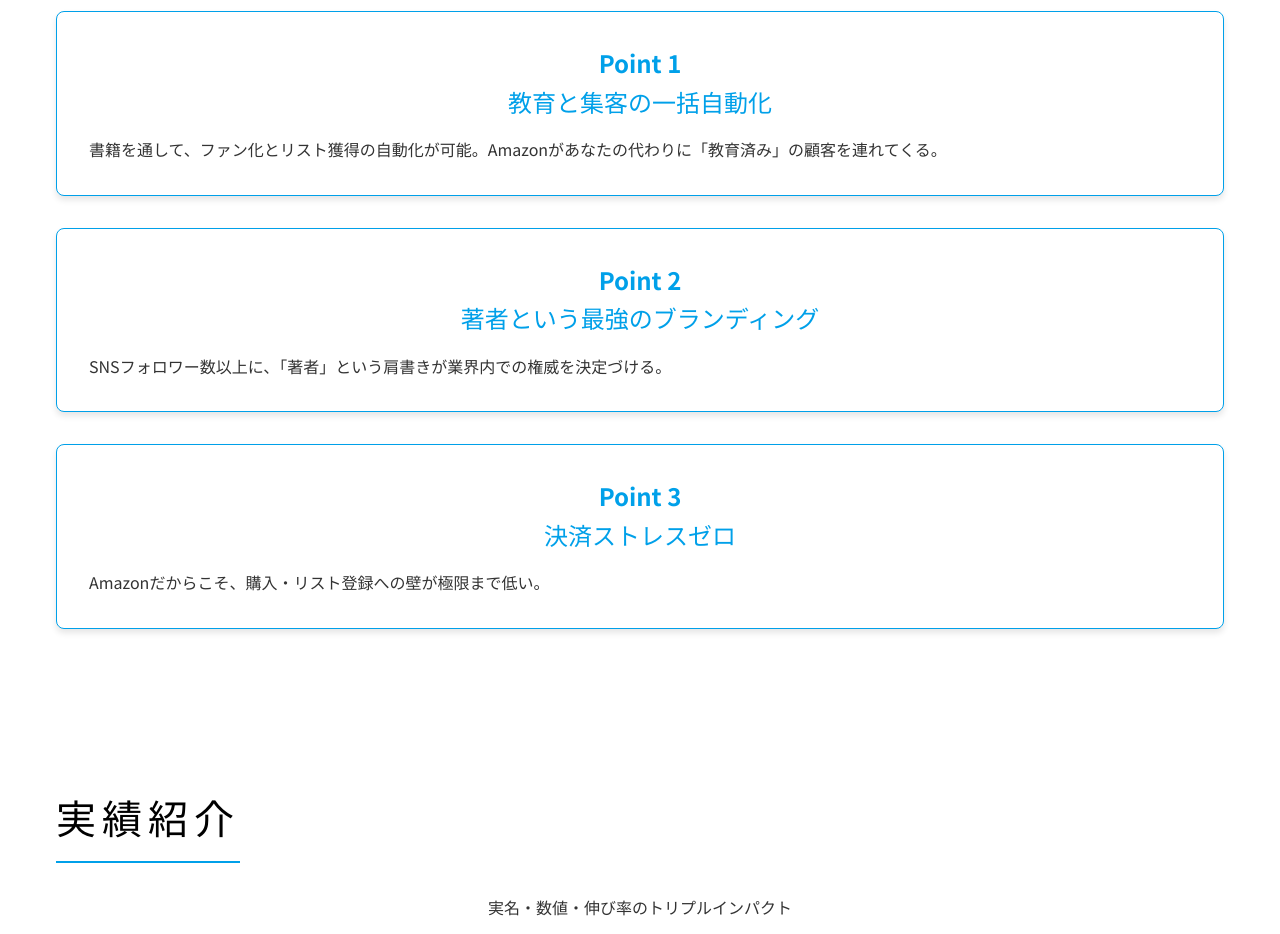
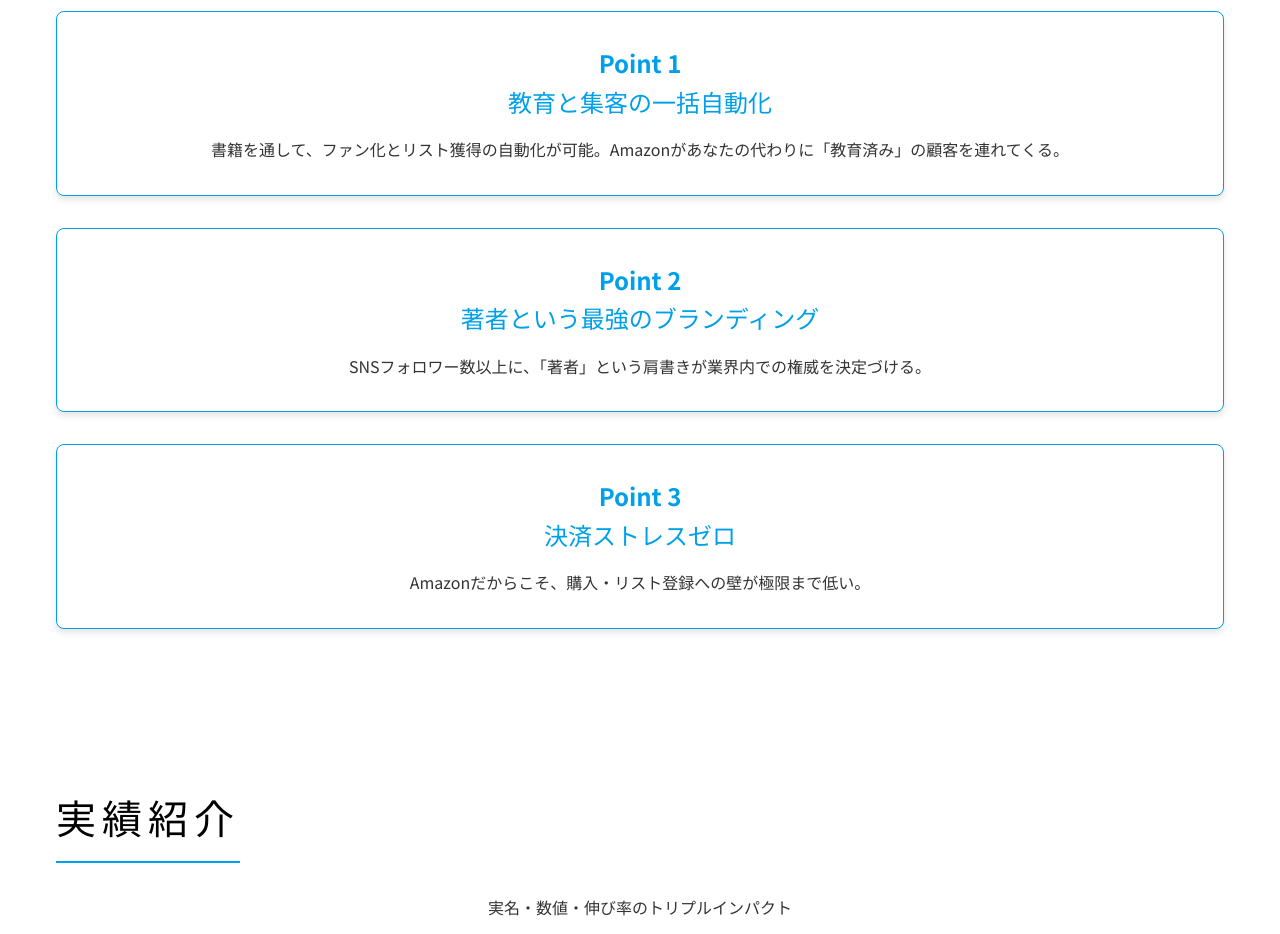
Before and after one commit to rikutoaimanga-max/Kindle-Publishing-Homepage, a React (Vite) app: page / in a window 1280 px wide. Shown: the part 2640-3574 px from the top of the page. Built offline with nearby package versions, Linux system fonts and the light colour scheme.

Commit message:
Style: Center align description text in Solution section

```diff
--- a/src/components/Solution.jsx
+++ b/src/components/Solution.jsx
@@ -36,7 +36,7 @@ const Solution = () => {
                             <h3 style={{ color: 'var(--color-secondary)', marginBottom: '1rem', fontSize: '1.5rem' }}>
                                 Point {index + 1}<br />{point.title}
                             </h3>
-                            <p style={{ textAlign: 'left', color: '#333' }}>{point.desc}</p>
+                            <p style={{ textAlign: 'center', color: '#333' }}>{point.desc}</p>
                         </div>
                     ))}
                 </div>
```
